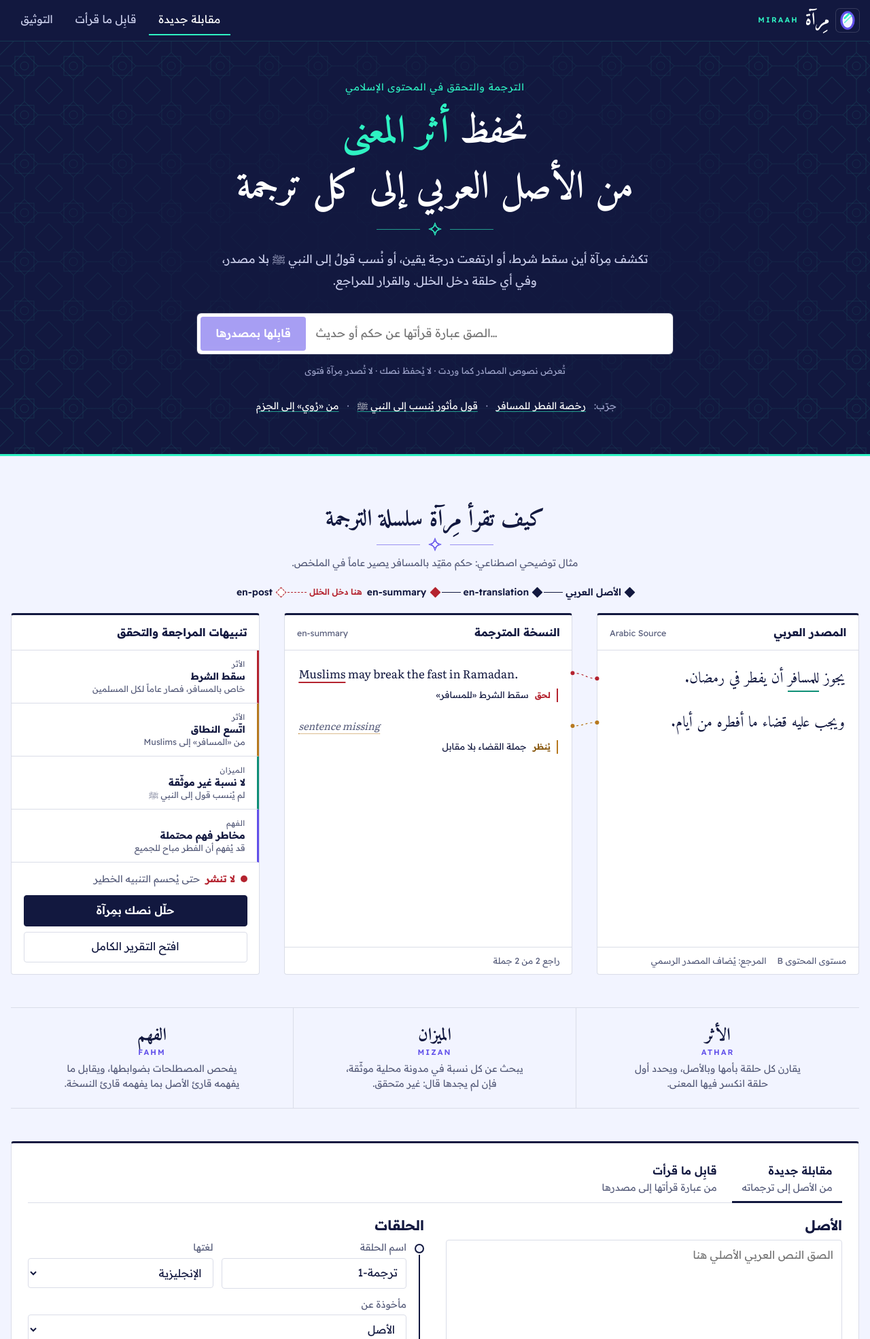
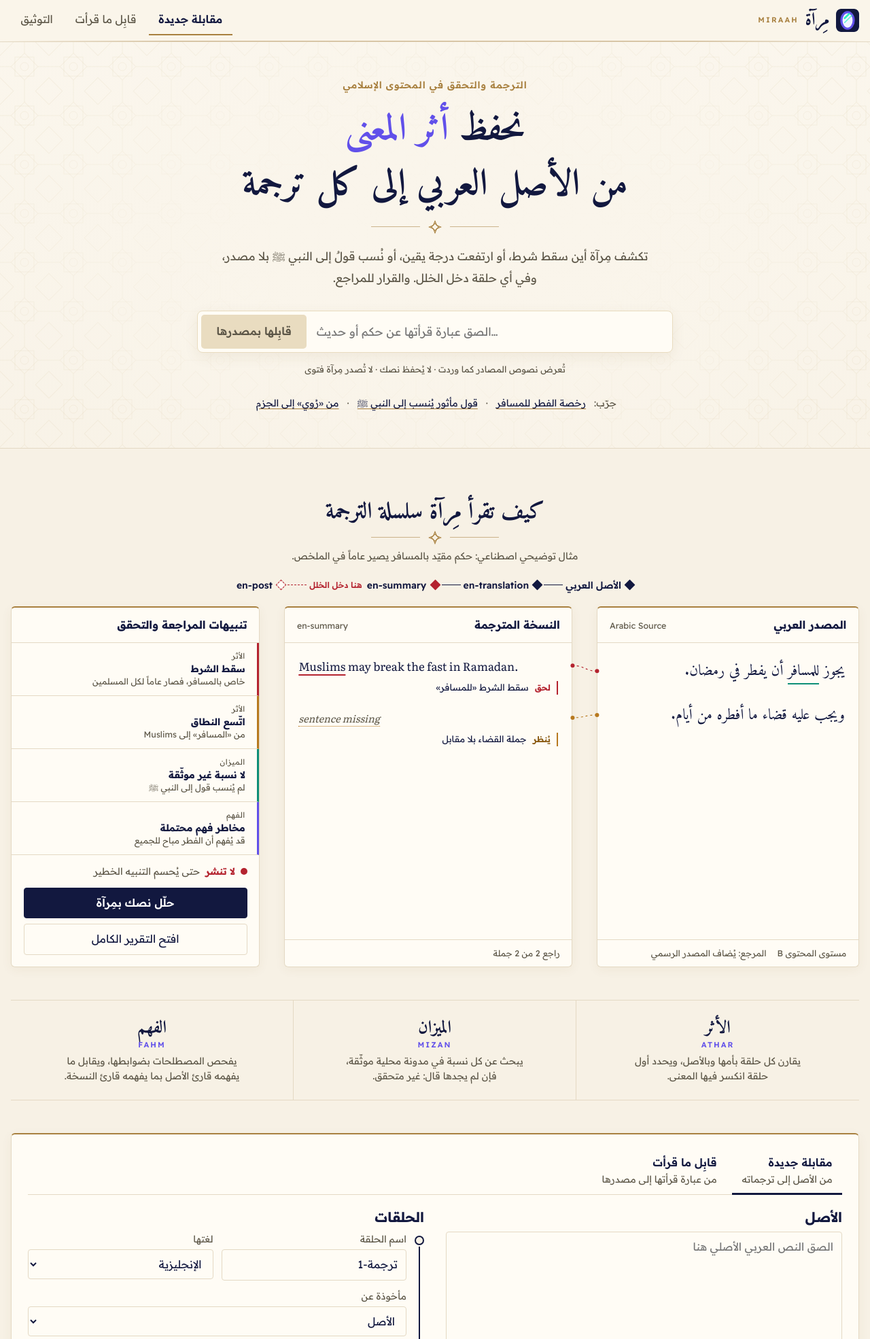
Before and after one commit to Shouqalkhalifi/MIRAAH-, a FastAPI app: page / in a window 1280 px wide. Shown: the top 1970 px of the page at 68% size. Run offline with FastAPI, Linux system fonts and the light colour scheme; some libraries are stand-ins or nearby versions.

Commit message:
feat(ui): warm paper palette - ivory background, gold ornaments, navy text
Brand navy, violet and turquoise kept for text, actions and small details; the cold blue-white background and dark hero band are replaced by ivory and sand tones that are easier on the eyes.

Co-authored-by: Cursor <cursoragent@cursor.com>

```diff
--- a/app/static/app.css
+++ b/app/static/app.css
@@ -1,7 +1,10 @@
 /* مِرآة — «المقابلة»: نص في المتن، وتنبيهات في الحاشية، وختم «بلغ مقابلة» */
 :root {
   --ink: #12183F;        /* الحبر */
-  --paper: #F2F4FF;      /* خلفية الهوية */
+  --paper: #F7F1E5;      /* ورق عاجي دافئ */
+  --surface: #FFFCF5;    /* سطح البطاقات والحقول */
+  --gold: #A8803F;       /* الزخارف والخطوط الفاصلة */
+  --gold-soft: #E9DCC0;
   --rubric: #B4232F;     /* الحُمرة: لحق والخطير */
   --saffron: #B7791F;    /* يُنظر: المتوسط */
   --verified: #0E8F77;   /* صح */
@@ -10,8 +13,8 @@
   --saffron-text: #8A5A12;
   --verified-text: #0A6B59;
   --identity: #2EF2C2;   /* شريط الهوية */
-  --line: #DADDE8;       /* الخطوط الرفيعة */
-  --muted: #565C7A;      /* نص ثانوي (تباين AA على الورق) */
+  --line: #E4D9C4;       /* الخطوط الرفيعة */
+  --muted: #5C5647;      /* نص ثانوي (تباين AA على الورق) */
   --white: #FFFFFF;
   --f-ui: "Readex Pro", system-ui, "Segoe UI", Tahoma, sans-serif;
   --f-ar: "Amiri", "Traditional Arabic", "Times New Roman", serif;
@@ -37,29 +40,29 @@ h1, h2, h3 { margin: 0; font-weight: 700; line-height: 1.3; }
 :focus-visible { outline: 3px solid var(--accent); outline-offset: 2px; border-radius: 4px; }
 
 /* ---------- الإطار ---------- */
-.topbar { position: sticky; top: 0; z-index: 20; background: var(--ink); color: var(--white); border-bottom: 1px solid rgba(255, 255, 255, .08); }
-.is-home .topbar { border-bottom-color: rgba(46, 242, 194, .15); }
+.topbar { position: sticky; top: 0; z-index: 20; background: rgba(250, 245, 235, .96); color: var(--ink); border-bottom: 1px solid var(--line); }
+.topbar::after { content: ""; display: block; height: 1px; background: linear-gradient(90deg, transparent, var(--gold) 20%, var(--gold) 80%, transparent); opacity: .55; }
 .topbar-in { max-width: 1280px; margin: 0 auto; padding: .4rem 1rem; display: flex; align-items: center; gap: 1.5rem; min-height: 60px; }
-.brand { font-family: var(--f-ar); font-size: 1.6rem; font-weight: 700; text-decoration: none; display: inline-flex; align-items: center; gap: .6rem; min-height: 44px; color: var(--white); }
-.brand img { border-radius: 6px; box-shadow: 0 0 0 1px rgba(255, 255, 255, .15); }
-.brand small { font-family: var(--f-ui); font-size: .68rem; font-weight: 600; color: var(--identity); letter-spacing: .2em; }
+.brand { font-family: var(--f-ar); font-size: 1.6rem; font-weight: 700; text-decoration: none; display: inline-flex; align-items: center; gap: .6rem; min-height: 44px; color: var(--ink); }
+.brand img { border-radius: 6px; }
+.brand small { font-family: var(--f-ui); font-size: .68rem; font-weight: 600; color: var(--gold); letter-spacing: .2em; }
 .topnav { margin-inline-start: auto; display: flex; gap: .25rem; }
-.topnav a { text-decoration: none; padding: .5rem .9rem; min-height: 44px; display: inline-flex; align-items: center; color: #C9CDEA; border-bottom: 2px solid transparent; transition: color .15s, border-color .15s; }
-.topnav a:hover { color: var(--white); }
-.topnav a[aria-current="page"] { color: var(--white); border-bottom-color: var(--identity); }
+.topnav a { text-decoration: none; padding: .5rem .9rem; min-height: 44px; display: inline-flex; align-items: center; color: var(--muted); border-bottom: 2px solid transparent; transition: color .15s, border-color .15s; }
+.topnav a:hover { color: var(--ink); }
+.topnav a[aria-current="page"] { color: var(--ink); font-weight: 600; border-bottom-color: var(--gold); }
 .page { max-width: 1280px; margin: 0 auto; padding: 1.5rem 1rem 3rem; }
 .foot { border-top: 1px solid var(--line); color: var(--muted); font-size: var(--t14); }
 .foot-in { max-width: 1280px; margin: 0 auto; padding: 1rem; display: flex; flex-wrap: wrap; gap: .5rem 2rem; justify-content: space-between; }
 
 /* ---------- أزرار وحقول ---------- */
-.btn { font: inherit; font-size: var(--t16); min-height: 44px; padding: .55rem 1.1rem; border-radius: 4px; transition: background .15s, border-color .15s; border: 1px solid var(--ink); background: var(--white); color: var(--ink); cursor: pointer; display: inline-flex; align-items: center; justify-content: center; gap: .4rem; text-decoration: none; }
-.btn:hover { background: #EEF0F7; }
+.btn { font: inherit; font-size: var(--t16); min-height: 44px; padding: .55rem 1.1rem; border-radius: 4px; transition: background .15s, border-color .15s; border: 1px solid var(--ink); background: var(--surface); color: var(--ink); cursor: pointer; display: inline-flex; align-items: center; justify-content: center; gap: .4rem; text-decoration: none; }
+.btn:hover { background: #F1E8D6; }
 .btn-primary { background: var(--ink); color: var(--white); border-color: var(--ink); font-weight: 600; }
 .btn-primary:hover { background: var(--accent); border-color: var(--accent); }
 .btn-quiet { border-color: var(--line); }
 .btn:disabled, .btn[aria-disabled="true"] { opacity: .45; cursor: not-allowed; }
 .btn-text { background: none; border: none; color: var(--accent); padding: .5rem .25rem; min-height: 44px; font: inherit; cursor: pointer; text-decoration: underline; text-underline-offset: 3px; }
-.field { font: inherit; width: 100%; min-height: 44px; padding: .55rem .75rem; border: 1px solid var(--line); border-radius: 4px; background: var(--white); color: var(--ink); }
+.field { font: inherit; width: 100%; min-height: 44px; padding: .55rem .75rem; border: 1px solid var(--line); border-radius: 4px; background: var(--surface); color: var(--ink); }
 .field:focus-visible { border-color: var(--accent); }
 textarea.field { resize: vertical; }
 label.lbl { display: block; font-size: var(--t14); color: var(--muted); margin-bottom: .25rem; }
@@ -95,8 +98,8 @@ label.lbl { display: block; font-size: var(--t14); color: var(--muted); margin-b
 .st-break .knot { background: var(--rubric); border-color: var(--rubric); }
 .st-after .knot { border-color: var(--rubric); border-style: dashed; }
 .node { display: block; width: 100%; text-align: start; background: none; border: none; font: inherit; color: inherit; padding: .4rem .5rem; border-radius: 6px; min-height: 44px; cursor: pointer; }
-.node:hover { background: #ECEEF6; }
-.node[aria-current="true"] { background: var(--white); box-shadow: inset 0 0 0 1.5px var(--ink); }
+.node:hover { background: #F1E8D6; }
+.node[aria-current="true"] { background: var(--surface); box-shadow: inset 0 0 0 1.5px var(--ink); }
 .node-name { font-weight: 600; font-size: var(--t14); }
 .node-sub { display: block; font-size: .78rem; color: var(--muted); }
 .recheck .node-name { color: var(--muted); font-weight: 400; } .recheck .knot { opacity: .45; }
@@ -109,7 +112,7 @@ label.lbl { display: block; font-size: var(--t14); color: var(--muted); margin-b
 .mq-body.no-src { grid-template-columns: 190px minmax(0, 1.3fr) 340px; }
 .pane-title { font-size: var(--t14); color: var(--muted); font-weight: 600; margin-bottom: .5rem; display: flex; justify-content: space-between; gap: .5rem; }
 .source-pane { border-inline-start: 1px solid var(--line); padding-inline-start: 1.25rem; }
-.matn { background: var(--white); border: 1px solid var(--line); border-radius: 8px; padding: 1.5rem 1.75rem; }
+.matn { background: var(--surface); border: 1px solid var(--line); border-radius: 8px; padding: 1.5rem 1.75rem; }
 .matn-text { font-size: 1.08rem; line-height: 2.1; }
 .matn-text.latin { font-size: 1.05rem; line-height: 2.05; }
 .src-sent, .v-sent { border-radius: 3px; transition: background .15s; }
@@ -121,7 +124,7 @@ label.lbl { display: block; font-size: var(--t14); color: var(--muted); margin-b
 .note { border-inline-start: 3px solid var(--saffron); padding: .5rem 0 .75rem; padding-inline-start: .9rem; background: var(--paper); }
 .note.tone-rubric-n { border-inline-start-color: var(--rubric); }
 .note.is-decided { border-inline-start-color: var(--verified); }
-.note.is-lit { background: #ECEEF6; }
+.note.is-lit { background: #F1E8D6; }
 .note h3 { font-size: var(--t16); margin: .15rem 0 .25rem; }
 .note p { margin: .25rem 0; font-size: var(--t14); }
 .note .quote { font-size: var(--t14); color: var(--muted); }
@@ -132,7 +135,7 @@ label.lbl { display: block; font-size: var(--t14); color: var(--muted); margin-b
 .acts .btn[aria-pressed="true"] { background: var(--ink); color: var(--white); }
 .alts { display: grid; gap: .5rem; margin: .5rem 0; }
 .alt { display: flex; gap: .5rem; align-items: flex-start; padding: .4rem .5rem; border-radius: 6px; cursor: pointer; font-size: var(--t14); min-height: 44px; }
-.alt:hover { background: #ECEEF6; }
+.alt:hover { background: #F1E8D6; }
 .alt b { color: var(--muted); font-weight: 600; white-space: nowrap; }
 #wires { position: absolute; inset: 0; width: 100%; height: 100%; pointer-events: none; }
 
@@ -164,7 +167,7 @@ label.lbl { display: block; font-size: var(--t14); color: var(--muted); margin-b
 .exam th, .exam td { text-align: start; padding: .45rem .5rem; border-bottom: 1px solid var(--line); vertical-align: top; }
 .exam td.diff { color: var(--saffron); font-weight: 700; }
 .scroll-x { overflow-x: auto; }
-.banner { border-inline-start: 3px solid var(--saffron); padding: .5rem .9rem; margin-bottom: 1rem; background: var(--white); font-size: var(--t14); }
+.banner { border-inline-start: 3px solid var(--saffron); padding: .5rem .9rem; margin-bottom: 1rem; background: var(--surface); font-size: var(--t14); }
 .banner.rubric { border-inline-start-color: var(--rubric); }
 
 /* ---------- المقابلة الجديدة ---------- */
@@ -213,7 +216,7 @@ label.lbl { display: block; font-size: var(--t14); color: var(--muted); margin-b
 .modes a { text-decoration: none; padding: .55rem .9rem; min-height: 44px; display: flex; flex-direction: column; border-bottom: 3px solid transparent; margin-bottom: -1px; font-weight: 600; }
 .modes a span { font-weight: 400; }
 .modes a[aria-current="page"] { border-bottom-color: var(--ink); }
-.modes a:hover { background: #ECEEF6; }
+.modes a:hover { background: #F1E8D6; }
 
 /* ---------- «قابِل ما قرأت» ---------- */
 .rv-form { max-width: 820px; margin-bottom: 1.25rem; }
@@ -221,10 +224,10 @@ label.lbl { display: block; font-size: var(--t14); color: var(--muted); margin-b
 .tone-none { color: var(--ink); }
 .rv-grid { display: grid; grid-template-columns: minmax(0, 1.2fr) minmax(0, 1fr) minmax(0, 1fr); gap: 2rem; align-items: start; padding-top: 1rem; border-top: 2px solid var(--ink); }
 .rv-source { padding-bottom: .75rem; margin-bottom: .75rem; border-bottom: 1px solid var(--line); }
-.rv-you { background: var(--white); border: 1px solid var(--line); border-radius: 8px; padding: 1rem; margin: 0; font-size: 1.05rem; line-height: 1.9; }
+.rv-you { background: var(--surface); border: 1px solid var(--line); border-radius: 8px; padding: 1rem; margin: 0; font-size: 1.05rem; line-height: 1.9; }
 .rv-details { margin-top: 1.5rem; font-size: var(--t14); }
 .rv-details summary { cursor: pointer; min-height: 44px; display: list-item; color: var(--muted); }
-.rv-foot { position: sticky; bottom: 0; margin: 2rem -1rem -3rem; padding: .7rem 1rem; background: var(--ink); color: var(--white); font-size: var(--t14); text-align: center; border-top: 3px solid var(--identity); }
+.rv-foot { position: sticky; bottom: 0; margin: 2rem -1rem -3rem; padding: .7rem 1rem; background: var(--ink); color: var(--white); font-size: var(--t14); text-align: center; border-top: 2px solid var(--gold); }
 @media (max-width: 1023px) { .rv-grid { grid-template-columns: 1fr; gap: 1.25rem; } }
 
 /* الشريط العلوي على الشاشات الضيقة: أسماء الروابط في سطر واحد */
@@ -236,30 +239,29 @@ label.lbl { display: block; font-size: var(--t14); color: var(--muted); margin-b
 }
 
 /* ---------- الرئيسية: البطل، والعرض التوضيحي، والوحدات ---------- */
-.hero { position: relative; overflow: hidden; background: var(--ink); color: var(--white); text-align: center; border-bottom: 3px solid var(--identity); }
-.hero-pattern { position: absolute; inset: 0; color: rgba(46, 242, 194, .16); pointer-events: none; }
-.hero::after { content: ""; position: absolute; inset: 0; pointer-events: none; background: radial-gradient(ellipse 60% 70% at center, rgba(18, 24, 63, .92) 30%, rgba(18, 24, 63, .35) 100%); }
-.hero-in { position: relative; z-index: 1; max-width: 860px; margin: 0 auto; padding: 3.5rem 1rem 3rem; }
-.hero-kicker { margin: 0 0 1rem; font-size: var(--t14); letter-spacing: .06em; color: var(--identity); }
-.hero-title { font-family: var(--f-ar); font-weight: 700; font-size: clamp(2.1rem, 5vw, 3.5rem); line-height: 1.45; }
-.hero-title .hl { color: var(--identity); }
-.hero-sub { font-size: 1.05rem; color: #C9CDEA; max-width: 640px; margin: 0 auto 2rem; line-height: 1.9; }
-.hero-bar { display: flex; align-items: stretch; max-width: 700px; margin: 0 auto; background: var(--white); border-radius: 6px; padding: 5px; box-shadow: 0 0 0 1px rgba(255, 255, 255, .15); }
-.hero-bar:focus-within { box-shadow: 0 0 0 3px var(--accent); }
+.hero { position: relative; overflow: hidden; background: linear-gradient(180deg, #FBF7EE, var(--paper)); color: var(--ink); text-align: center; border-bottom: 1px solid var(--line); }
+.hero-pattern { position: absolute; inset: 0; color: rgba(168, 128, 63, .13); pointer-events: none; }
+.hero::after { content: ""; position: absolute; inset: 0; pointer-events: none; background: radial-gradient(ellipse 55% 65% at center, rgba(250, 245, 235, .97) 35%, rgba(250, 245, 235, .4) 100%); }
+.hero-in { position: relative; z-index: 1; max-width: 860px; margin: 0 auto; padding: 3.25rem 1rem 2.75rem; }
+.hero-kicker { margin: 0 0 .9rem; font-size: var(--t14); letter-spacing: .06em; color: var(--gold); font-weight: 600; }
+.hero-title { font-family: var(--f-ar); font-weight: 700; font-size: clamp(2.1rem, 5vw, 3.4rem); line-height: 1.5; color: var(--ink); }
+.hero-title .hl { color: var(--accent); }
+.hero-sub { font-size: 1.05rem; color: var(--muted); max-width: 640px; margin: 0 auto 2rem; line-height: 1.9; }
+.hero-bar { display: flex; align-items: stretch; max-width: 700px; margin: 0 auto; background: var(--surface); border: 1px solid var(--gold-soft); border-radius: 8px; padding: 5px; box-shadow: 0 6px 20px rgba(120, 90, 40, .08); }
+.hero-bar:focus-within { border-color: var(--accent); box-shadow: 0 0 0 3px rgba(97, 80, 234, .15); }
 .hero-bar input { flex: 1; min-width: 0; border: none; outline: none; background: none; font: inherit; font-size: 1.05rem; min-height: 50px; padding: 0 .9rem; color: var(--ink); }
-.hero-go { flex: none; font: inherit; font-weight: 600; padding: 0 1.4rem; border: none; border-radius: 4px; cursor: pointer; background: var(--accent); color: var(--white); transition: background .15s; }
-.hero-go:hover { background: #4E3DD6; }
-.hero-go:disabled { opacity: .55; cursor: not-allowed; }
-.hero-hints { margin: .9rem 0 0; font-size: .8rem; color: #9CA2C9; }
-.hero-try { justify-content: center; margin: 1.25rem 0 0; color: #9CA2C9; }
-.hero-try .btn-text { color: var(--white); text-decoration-color: rgba(46, 242, 194, .6); }
-.hero-try .btn-text:hover { color: var(--identity); }
+.hero-go { flex: none; font: inherit; font-weight: 600; padding: 0 1.4rem; border: none; border-radius: 5px; cursor: pointer; background: var(--ink); color: var(--white); transition: background .15s; }
+.hero-go:hover { background: var(--accent); }
+.hero-go:disabled { cursor: not-allowed; background: var(--gold-soft); color: var(--muted); }
+.hero-hints { margin: .9rem 0 0; font-size: .8rem; color: var(--muted); }
+.hero-try { justify-content: center; margin: 1.1rem 0 0; color: var(--muted); }
+.hero-try .btn-text { color: var(--ink); text-decoration-color: var(--gold); }
+.hero-try .btn-text:hover { color: var(--accent); }
 
 /* الزخرفة: خط ونجمة ثمانية وخط */
-.orn { display: flex; align-items: center; justify-content: center; gap: .75rem; color: var(--accent); margin: .6rem auto 1.1rem; }
-.orn span { width: 64px; height: 1px; background: currentColor; opacity: .6; }
+.orn { display: flex; align-items: center; justify-content: center; gap: .75rem; color: var(--gold); margin: .6rem auto 1.1rem; }
+.orn span { width: 72px; height: 1px; background: currentColor; opacity: .55; }
 .orn svg { width: 20px; height: 20px; }
-.orn-light { color: var(--identity); }
 
 .sec-h { text-align: center; margin: 3rem 0 1.25rem; }
 .sec-h h2 { font-family: var(--f-ar); font-size: clamp(1.6rem, 3vw, 2.1rem); }
@@ -270,7 +272,7 @@ label.lbl { display: block; font-size: var(--t14); color: var(--muted); margin-b
 .demo-chain li { display: inline-flex; align-items: center; gap: .45rem; position: relative; }
 .demo-chain li:not(:last-child)::after { content: ""; position: absolute; inset-inline-end: -2rem; width: 1.75rem; border-top: 1.5px solid var(--ink); }
 .demo-chain li.bad:not(:last-child)::after { border-top: 1.5px dashed var(--rubric); }
-.demo-chain .k { width: 11px; height: 11px; transform: rotate(45deg); border: 1.5px solid var(--ink); background: var(--white); }
+.demo-chain .k { width: 11px; height: 11px; transform: rotate(45deg); border: 1.5px solid var(--ink); background: var(--surface); }
 .demo-chain .ok .k { background: var(--ink); }
 .demo-chain .bad .k { background: var(--rubric); border-color: var(--rubric); }
 .demo-chain .after .k { border-color: var(--rubric); border-style: dashed; }
@@ -278,7 +280,7 @@ label.lbl { display: block; font-size: var(--t14); color: var(--muted); margin-b
 
 .demo-grid { position: relative; display: grid; grid-template-columns: minmax(0, 1fr) minmax(0, 1.1fr) minmax(0, .95fr); gap: 2.25rem; align-items: stretch; }
 .demo-wires { position: absolute; inset: 0; width: 100%; height: 100%; pointer-events: none; z-index: 1; overflow: visible; }
-.panel { position: relative; background: var(--white); border: 1px solid var(--line); border-top: 3px solid var(--ink); border-radius: 4px; display: flex; flex-direction: column; }
+.panel { position: relative; background: var(--surface); border: 1px solid var(--line); border-top: 2px solid var(--gold); border-radius: 6px; display: flex; flex-direction: column; box-shadow: 0 4px 16px rgba(120, 90, 40, .06); }
 .panel-h { display: flex; justify-content: space-between; align-items: baseline; gap: .5rem; padding: .8rem 1.1rem; border-bottom: 1px solid var(--line); font-weight: 700; }
 .panel-h small { font-weight: 400; color: var(--muted); font-size: .78rem; }
 .panel-b { padding: 1.1rem 1.25rem; flex: 1; }
@@ -317,7 +319,7 @@ mark { color: inherit; background: none; padding: 0; }
 .pillar h3 small { display: block; font-family: var(--f-ui); font-size: .7rem; font-weight: 600; letter-spacing: .18em; color: var(--accent); }
 .pillar p { margin: 0 auto; max-width: 32ch; font-size: var(--t14); color: var(--muted); }
 
-.compose-card { background: var(--white); border: 1px solid var(--line); border-top: 3px solid var(--ink); border-radius: 4px; padding: 1.25rem 1.5rem 1.5rem; scroll-margin-top: 80px; }
+.compose-card { background: var(--surface); border: 1px solid var(--line); border-top: 2px solid var(--gold); border-radius: 6px; box-shadow: 0 4px 16px rgba(120, 90, 40, .06); padding: 1.25rem 1.5rem 1.5rem; scroll-margin-top: 80px; }
 
 @media (max-width: 1023px) {
   .demo-grid { grid-template-columns: 1fr; gap: 1rem; }
```
